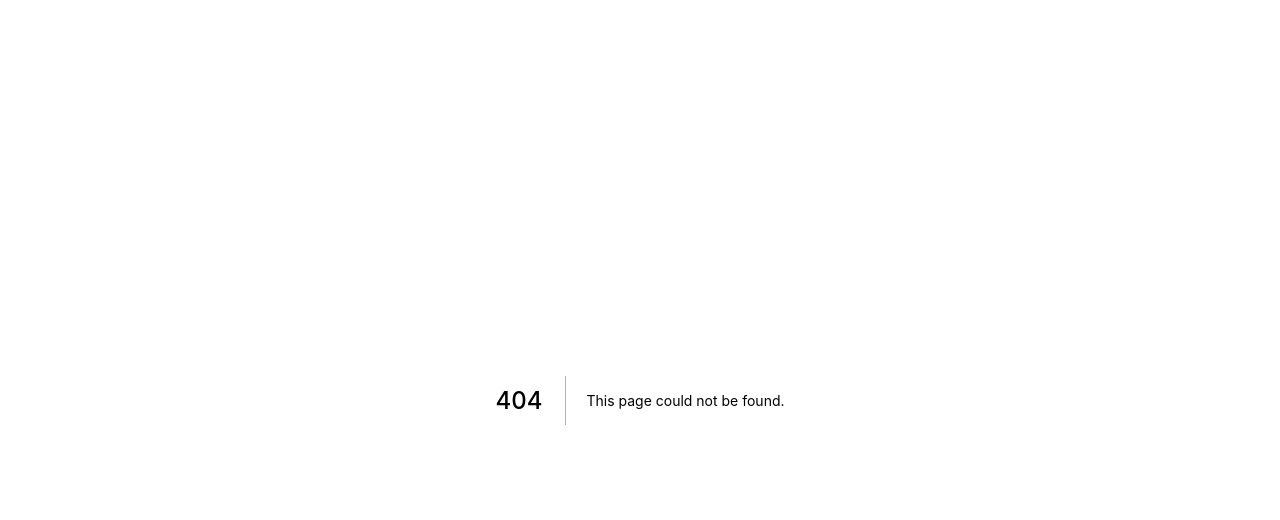
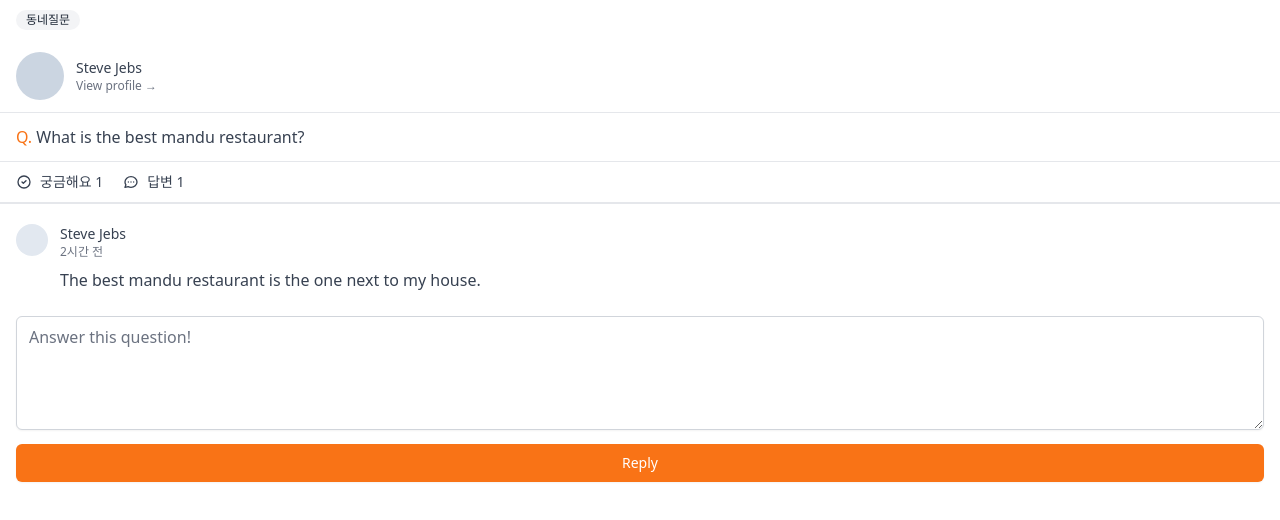
Before and after one commit to yeonjijeon/React-nomad_carrot_market_app, a Next.js app: page /community/1 in a window 1280 px wide. Before the commit this address had no page. Shown: the top 520 px of the page. Built offline with nearby package versions, Linux system fonts and the light colour scheme.

Commit message:
Community Detail

```diff
--- /dev/null
+++ b/pages/community/[id].tsx
@@ -0,0 +1,93 @@
+import type { NextPage } from 'next'
+
+const CommunityPostDetail: NextPage = () => {
+  return (
+    <div>
+      <span className="inline-flex my-2.5 ml-4 items-center px-2.5 py-0.5 rounded-full text-xs font-medium bg-gray-100 text-gray-800">
+        동네질문
+      </span>
+      <div className="flex mb-3 px-4 cursor-pointer py-3 border-b items-center space-x-3">
+        <div className="w-12 h-12 rounded-full bg-slate-300" />
+        <div>
+          <p className="text-sm font-medium text-gray-700">Steve Jebs</p>
+          <p className="text-xs font-medium text-gray-500">
+            View profile &rarr;
+          </p>
+        </div>
+      </div>
+      <div>
+        <div className="mt-2 text-gray-700">
+          <span className="text-orange-500 font-medium ml-4">Q.</span> What is
+          the best mandu restaurant?
+        </div>
+        <div className="flex space-x-5 mt-3 text-gray-700 py-2.5 border-t  border-b-[2px] w-full">
+          <span className="flex space-x-2 items-center text-sm ml-4">
+            <svg
+              className="w-4 h-4"
+              fill="none"
+              stroke="currentColor"
+              viewBox="0 0 24 24"
+              xmlns="http://www.w3.org/2000/svg"
+            >
+              <path
+                strokeLinecap="round"
+                strokeLinejoin="round"
+                strokeWidth="2"
+                d="M9 12l2 2 4-4m6 2a9 9 0 11-18 0 9 9 0 0118 0z"
+              ></path>
+            </svg>
+            <span>궁금해요 1</span>
+          </span>
+          <span className="flex space-x-2 items-center text-sm">
+            <svg
+              className="w-4 h-4"
+              fill="none"
+              stroke="currentColor"
+              viewBox="0 0 24 24"
+              xmlns="http://www.w3.org/2000/svg"
+            >
+              <path
+                strokeLinecap="round"
+                strokeLinejoin="round"
+                strokeWidth="2"
+                d="M8 12h.01M12 12h.01M16 12h.01M21 12c0 4.418-4.03 8-9 8a9.863 9.863 0 01-4.255-.949L3 20l1.395-3.72C3.512 15.042 3 13.574 3 12c0-4.418 4.03-8 9-8s9 3.582 9 8z"
+              ></path>
+            </svg>
+            <span>답변 1</span>
+          </span>
+        </div>
+      </div>
+      <div className="px-4 my-5 space-y-5">
+        <div className="flex items-start space-x-3">
+          <div className="w-8 h-8 bg-slate-200 rounded-full" />
+          <div className="">
+            <span className="text-sm block font-medium text-gray-700">
+              Steve Jebs
+            </span>
+            <span className="text-xs block text-gray-500">2시간 전</span>
+            <p className="text-gray-700 mt-2">
+              The best mandu restaurant is the one next to my house.
+            </p>
+          </div>
+        </div>
+      </div>
+      <div className="px-4">
+        <textarea
+          className="mt-1 shadow-sm w-full focus:ring-orange-500 rounded-md border-gray-300
+          focus:border-orange-500"
+          rows={4}
+          placeholder="Answer this question!"
+        />
+
+        <button
+          className="mt-2 w-full bg-orange-500 hover:bg-orange-600 text-white py-2 px-4 border border-transparent rounded-md shadow-sm text-sm font-medium
+          focus:ring-offset-2 focus:ring-orange-600 focus:outline-none"
+        >
+          Reply
+        </button>
+      </div>
+    </div>
+  )
+}
+
+export default CommunityPostDetail
```
Also changed, not shown: 1 other file (tests, documents, lock files or other folders).
